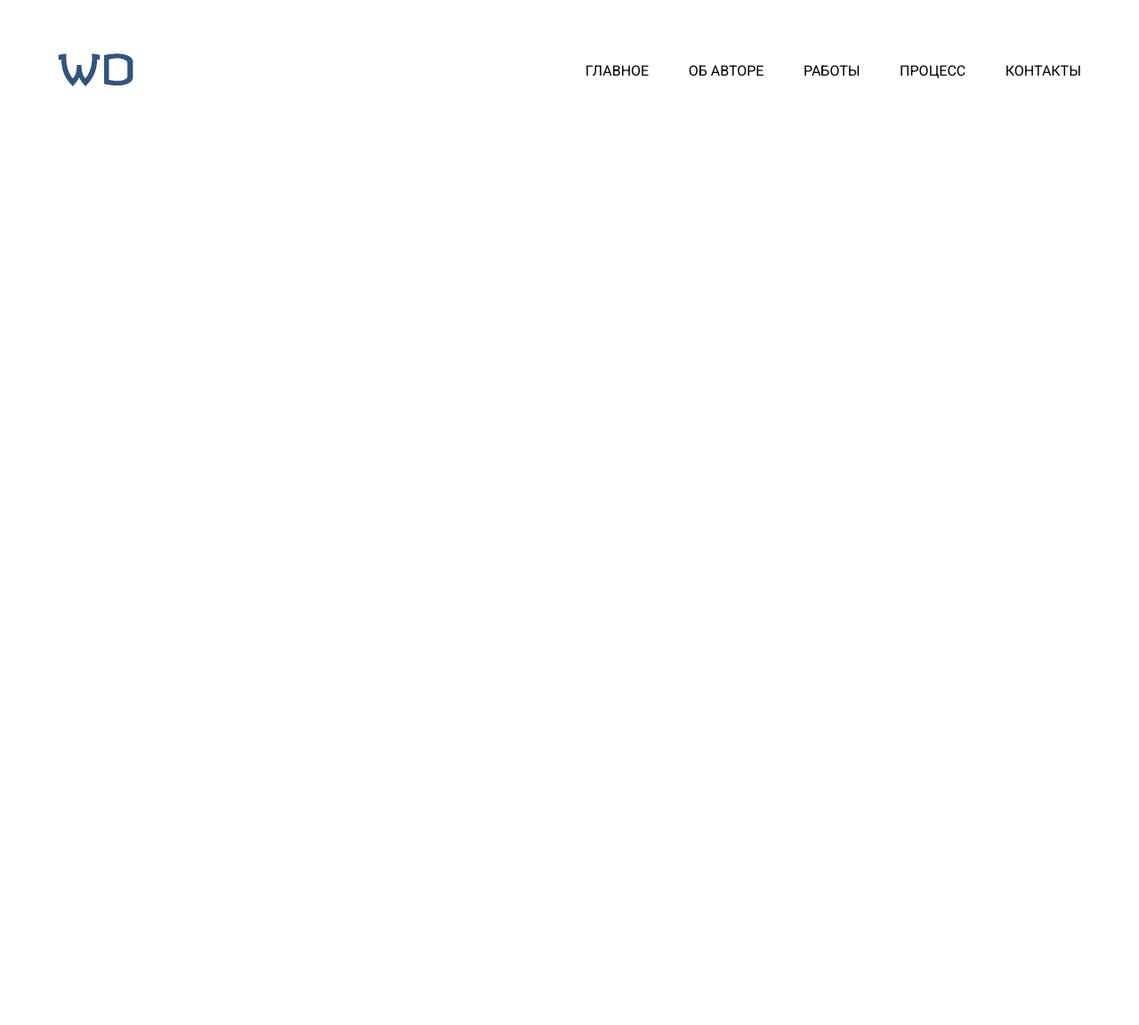
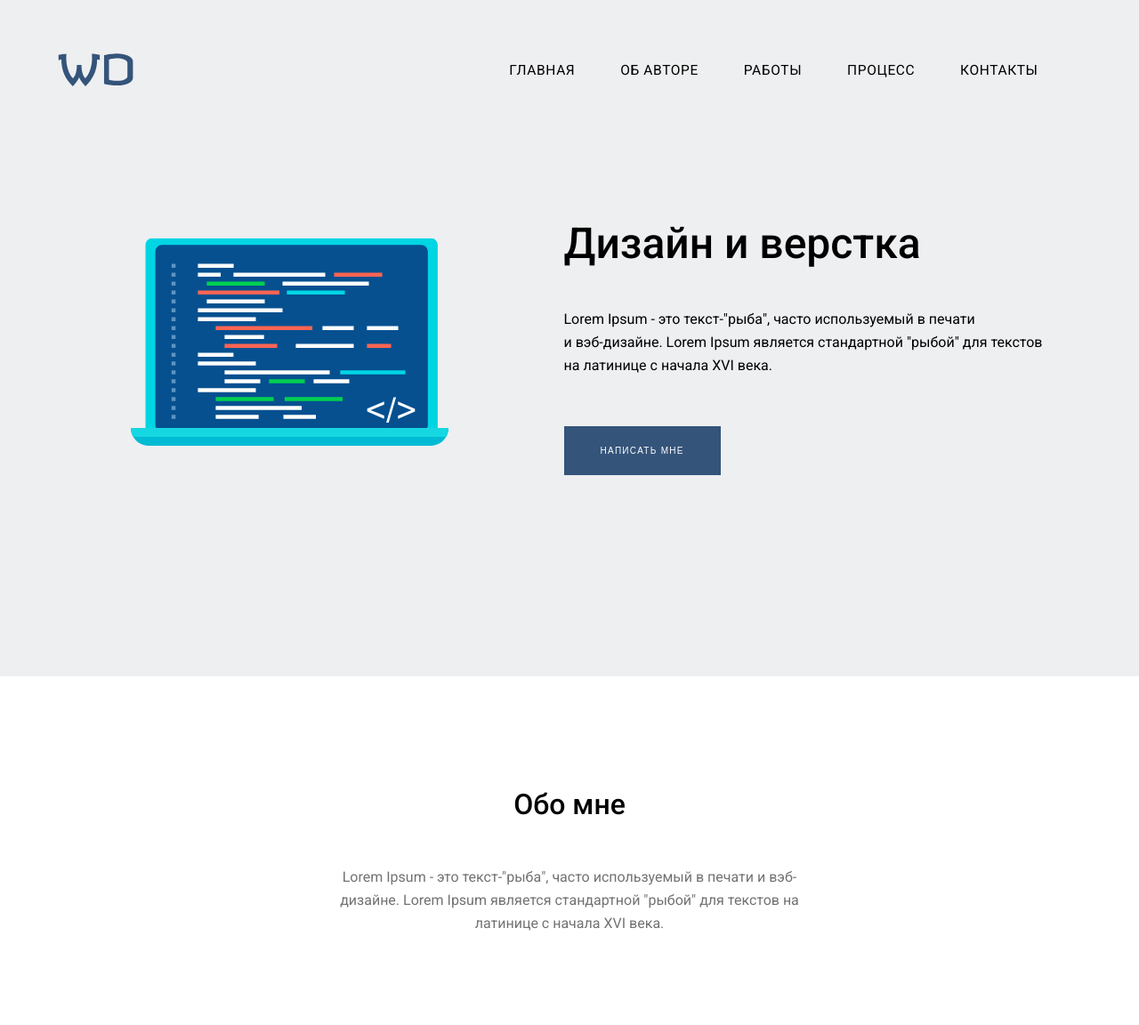
Before and after one commit to ruslan1971-max/site_3_portfolio, a plain HTML site: page index.html in a window 1280 px wide. Shown: the whole page at 89% size. Before the commit the page ends 800 px from the top, so only its background shows below. Drawn offline with Linux system fonts and the light colour scheme.

Commit message:
add section about

```diff
--- a/css/style.css
+++ b/css/style.css
@@ -28,30 +28,86 @@ img {
   width: 100%;
   max-width: 1180px;
   margin: 0 auto;
-  padding: 0 15px;
+  padding: 0 1.5rem;
 }
 /* header style start */
 .header {
-    padding-top: 60px;
+    padding-top: 6rem;
+    background-color: var(--grey);
 }
 .header__inner {
     display: flex;
     justify-content: space-between;
     align-items: center;
 }
-.header__logo {
-}
-.header__image {
-}
-.header__nav {
-}
 .header__link {
-    font-size: 1.6rem;
+    display: inline-block;
+    font-size: 1.55rem;
     text-transform: uppercase;
     color: #000000;
     text-decoration: none;
-    margin-left: 42px;
+    margin-right: 3.12em;
+    letter-spacing: 0.04em;
 }
-.header__link:last-child {
-    margin-right: 0;
+/* intro style start */
+.intro {
+    width: 100%;
+    max-width: 1920px;
+    min-height: 662px;
+    background-color: var(--grey);
+    padding-top: 13.7rem;
 }
+.intro__inner {
+    display: flex;
+    justify-content: center;
+    flex-wrap: wrap;
+    gap: 13rem;
+}
+.intro__image {
+    padding-left: 4rem;
+}
+.intro__item-right {
+    width: 100%;
+    max-width: 54rem;
+}
+.intro__title {
+    font: 500 4.8rem/164.1% "Roboto", sans-serif;
+    margin-bottom: 3.2rem;
+}
+.intro__text {
+    font-size: 1.6rem;
+    line-height: 164.1%;
+    margin-bottom: 5.5rem;
+}
+.intro__btn {
+    padding: 21px 40px;
+    font-size: 1rem;
+    /* line-height: 164.1%; */
+    letter-spacing: 0.13em;
+    text-transform: uppercase;
+    color: var(--white);
+    background-color: var(--darkblue);
+    outline: var(--darkblue);
+    border: 1px solid var(--darkblue);
+}
+/* section about style */
+.about {
+    padding: 12.5em 0 10rem 0;
+}
+.about__inner {
+    width: 100%;
+    max-width: 54rem;
+    text-align: center;
+    margin: 0 auto;
+}
+.about__title {
+    font-size: 3.2rem;
+    font-weight: 500;
+    color: #000000;
+    margin-bottom: 5rem;
+}
+.about__text {
+    font-size: 1.6rem;
+    color: #727272;
+    line-height: 164.1%;
+}
--- a/index.html
+++ b/index.html
@@ -19,7 +19,7 @@
                         <img class="header__image" src="svg/WD.svg" alt="logotip svg WD">
                     </div>
                     <nav class="header__nav">
-                        <a class="header__link" href="#">Главное</a>
+                        <a class="header__link" href="#">Главная</a>
                         <a class="header__link" href="#">Об авторе</a>
                         <a class="header__link" href="#">Работы</a>
                         <a class="header__link" href="#">Процесс</a>
@@ -28,8 +28,32 @@
                 </div>
             </div>
         </header>
+        <!-- intro -->
+        <div class="intro">
+            <div class="container">
+                <div class="intro__inner">
+                    <img class="intro__image" src="svg/comp.svg" alt="photo frame">
+                    <div class="intro__item-right">
+                        <h1 class="intro__title">Дизайн и верстка</h1>
+                    <p class="intro__text">
+                        Lorem Ipsum - это текст-"рыба", часто используемый в печати <br>и вэб-дизайне. Lorem Ipsum является стандартной "рыбой" для текстов на латинице с начала XVI века.
+                    </p>
+                    <button class="intro__btn" type="submit">Написать мне</button>
+                    </div>
+                </div>
+            </div>
+        </div>
+        <!-- main -->
         <main class="main">
-
+            <!-- section about start -->
+            <section class="about">
+                <div class="about__inner">
+                    <h5 class="about__title">Обо мне</h5>
+                    <p class="about__text">
+                        Lorem Ipsum - это текст-"рыба", часто используемый в печати и вэб-дизайне. Lorem Ipsum является стандартной "рыбой" для текстов на латинице с начала XVI века.
+                    </p>
+                </div>
+            </section>
         </main>
         <footer class="footer">
 
```
Also changed, not shown: svg/comp.svg (added), svg/introframe.jpg (deleted).
